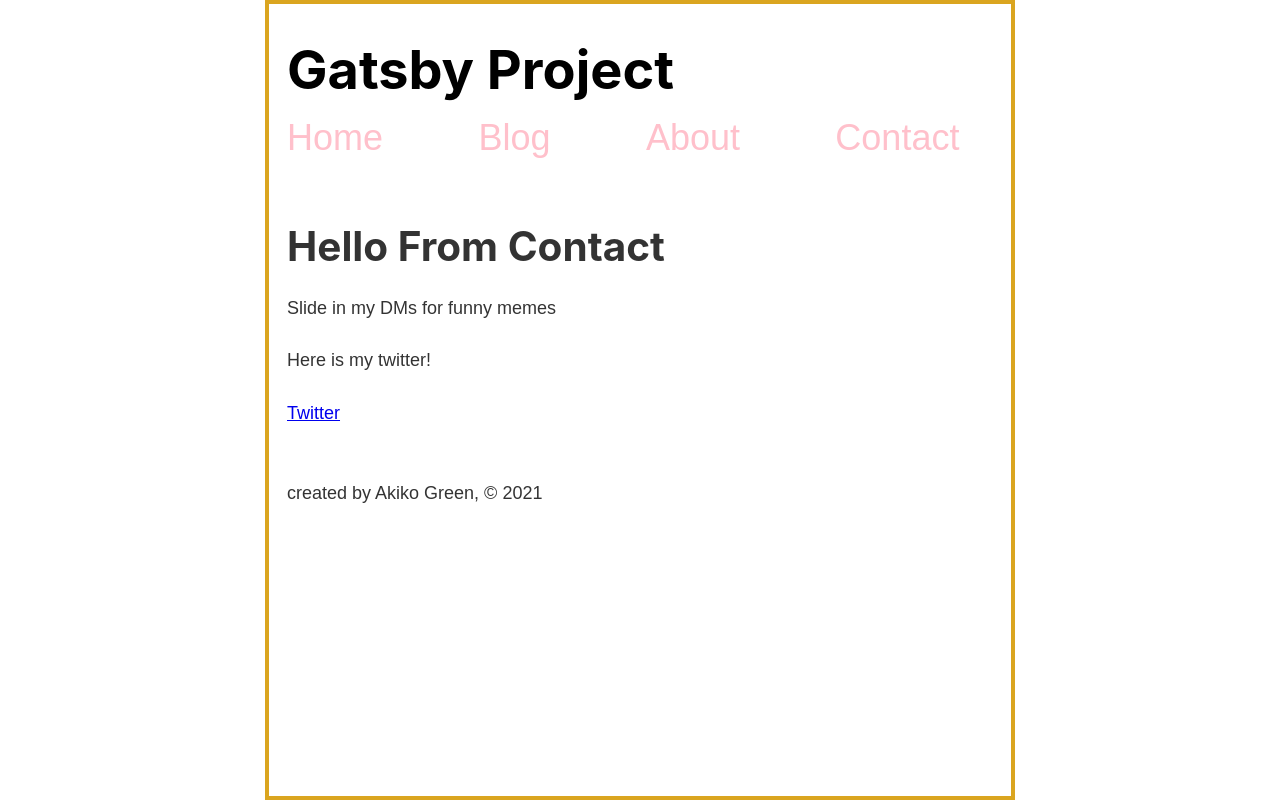
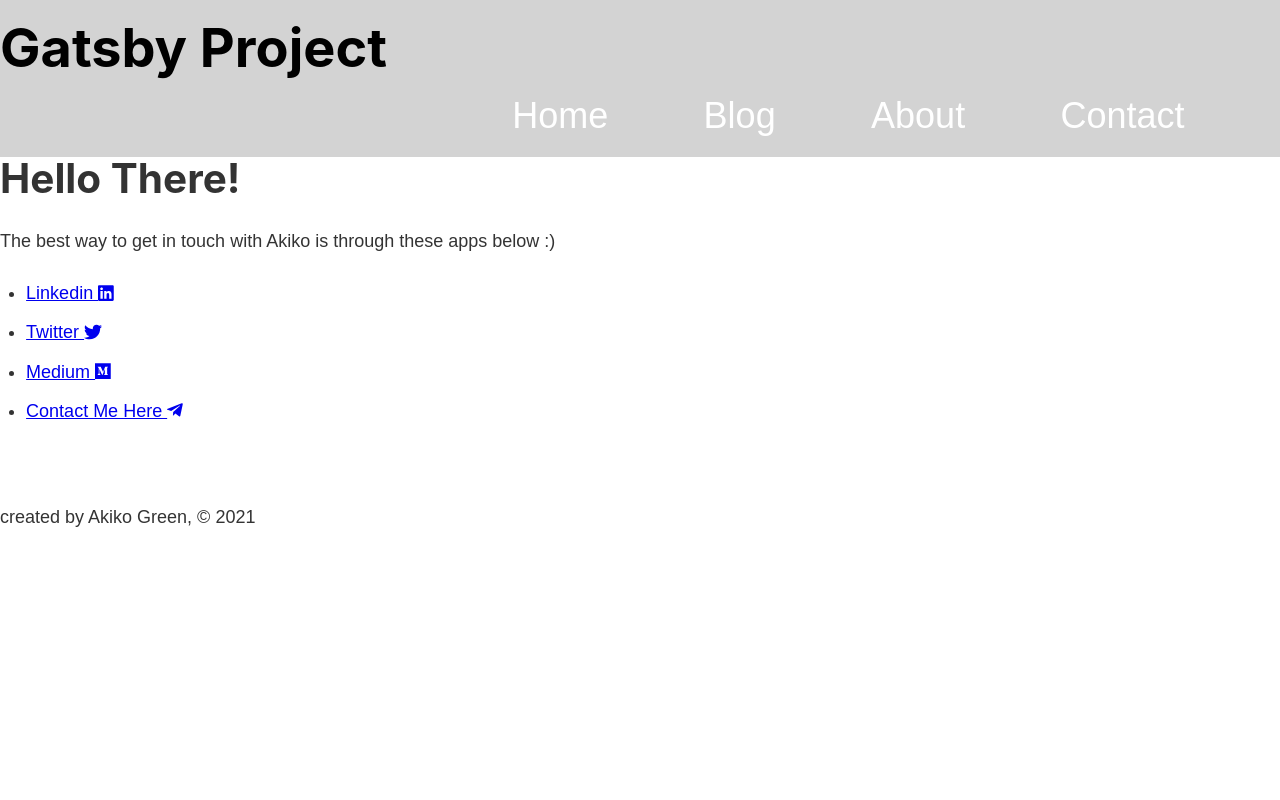
Before and after one commit to keeks5456/gatsby-practice, a Gatsby site: page /contact in a window 1280 px wide. Built offline with nearby package versions, Linux system fonts and the light colour scheme; Gatsby itself is replaced by a stand-in of ours.

Commit message:
playing arund with scss

```diff
--- a/gatsby-config.js
+++ b/gatsby-config.js
@@ -20,6 +20,7 @@ module.exports = {
     author: 'Akiko Green'
   },
   plugins: [
+    `gatsby-plugin-fontawesome-css`,
     'gatsby-plugin-react-helmet',
     {
       resolve: 'gatsby-source-contentful',
--- a/package.json
+++ b/package.json
@@ -16,8 +16,14 @@
   "dependencies": {
     "@contentful/rich-text-react-renderer": "^14.1.3",
     "@contentful/rich-text-types": "^14.1.2",
+    "@fortawesome/fontawesome-svg-core": "^1.2.35",
+    "@fortawesome/free-brands-svg-icons": "^5.15.3",
+    "@fortawesome/free-regular-svg-icons": "^5.15.3",
+    "@fortawesome/free-solid-svg-icons": "^5.15.3",
+    "@fortawesome/react-fontawesome": "^0.1.14",
     "dotenv": "^8.2.0",
     "gatsby": "^3.2.1",
+    "gatsby-plugin-fontawesome-css": "^1.1.0",
     "gatsby-plugin-image": "^1.3.1",
     "gatsby-plugin-react-helmet": "^4.3.0",
     "gatsby-plugin-sass": "^4.2.0",
--- a/src/components/header.module.scss
+++ b/src/components/header.module.scss
@@ -1,5 +1,6 @@
 .header{
   padding: 1rem 0 3rem;
+  background: lightgray;
 }
 
 .title{
@@ -10,13 +11,14 @@
 }
 
 .navList{
+  float: right;
   display: flex;
   list-style-type: none;
   margin: 0;
 }
 
 .navItem {
-	color: pink;
+	color: white;
   font-size: 2em;
   margin-right: 5.3rem;
   text-decoration: none;
@@ -24,9 +26,9 @@
 }
 
 .navItem:hover{
-  color: crimson;
+  color: black;
 }
 
 .active-nav-item{
-  color: rebeccapurple;
+  color: black;
 }
--- a/src/components/layout.module.scss
+++ b/src/components/layout.module.scss
@@ -1,8 +1,7 @@
 .container {
   margin: 0 auto;
-  max-width: 750px;
-  padding: 1rem;
-  border: 4px solid goldenrod;
+  // max-width: 750px;
+  // padding: 1rem;
 
   display: flex;
   flex-direction: column;
--- a/src/pages/about.js
+++ b/src/pages/about.js
@@ -13,7 +13,7 @@ const About = () => {
       }
     }
   }
-`) //tagged template literal
+`)
   return (
     <Layout>
       <Head title="About"/>
--- a/src/pages/contact.js
+++ b/src/pages/contact.js
@@ -1,21 +1,42 @@
 import React from 'react';
 // import { Link } from 'gatsby'
 import Layout from '../components/layout';
-import Head from '../components/head'
-
+import Head from '../components/head';
+import { FontAwesomeIcon } from '@fortawesome/react-fontawesome';
+import { faMedium, faTwitter, faLinkedin, faTelegramPlane } from '@fortawesome/free-brands-svg-icons';
 const Contact = () => {
-  return (
-
-    <Layout>
-      <Head title="Contacts"/>
-      <h1>Hello From Contact</h1>
-      <p>Slide in my DMs for funny memes</p>
-      <p>Here is my twitter!</p>
-      <a href="https://twitter.com/akikoDotJS" target="_blank" rel="noreferrer">Twitter</a>
-      {/* <Link to="https://twitter.com/akikoDotJS">twitter</Link> */}
-    </Layout>
-
-  );
+	return (
+		<Layout>
+			<Head title="Contacts" />
+			<h1>Hello There! </h1>
+			<p>The best way to get in touch with Akiko is through these apps below :)</p>
+			<ul>
+				{/* replace the text with icons */}
+				<li>
+					<a href="https://www.linkedin.com/in/agreen08/">
+						Linkedin <FontAwesomeIcon icon={faLinkedin} />
+					</a>
+				</li>
+				<li>
+					<a href="https://twitter.com/akikoDotJS/">
+						Twitter <FontAwesomeIcon icon={faTwitter} />
+					</a>
+				</li>
+				<li>
+					<a href="https://agreen17.medium.com/">
+						Medium <FontAwesomeIcon icon={faMedium} />
+					</a>
+				</li>
+				<li>
+					{' '}
+					<a href={'mailto:akikogreen08@gmail.com'} className="email">
+						Contact Me Here <FontAwesomeIcon icon={faTelegramPlane} />
+					</a>
+				</li>
+			</ul>
+			{/* <Link to="https://twitter.com/akikoDotJS">twitter</Link> can also use this as option for linking to socials */}
+		</Layout>
+	);
 };
 
 export default Contact;
--- a/src/templates/blog.js
+++ b/src/templates/blog.js
@@ -29,8 +29,8 @@ console.log(props.data)
 // debugger
   return (
     <Layout>
+      <Head title={props.data.contentfulBlogPost.title}/>
       <img src={props.data.contentfulBlogPost.img.file.url} alt="yur mom"></img>
-      <Head title={props.data.contentfulBlogPost.title}/>
       {/* <h1>{props.data.contentfulBlogPost.title}</h1> */}
       {documentToReactComponents(JSON.parse(props.data.contentfulBlogPost.body.raw))}
       <p>{props.data.contentfulBlogPost.publishedDate}</p>
```
Also changed, not shown: src/iconsFolder/icons.js (added, +7 -0 lines), 1 other file.
